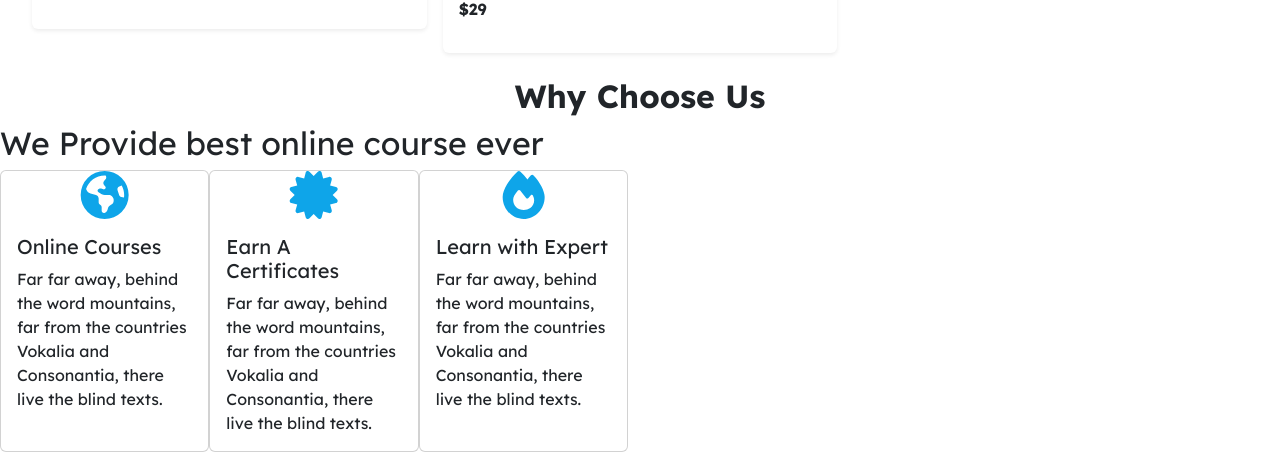
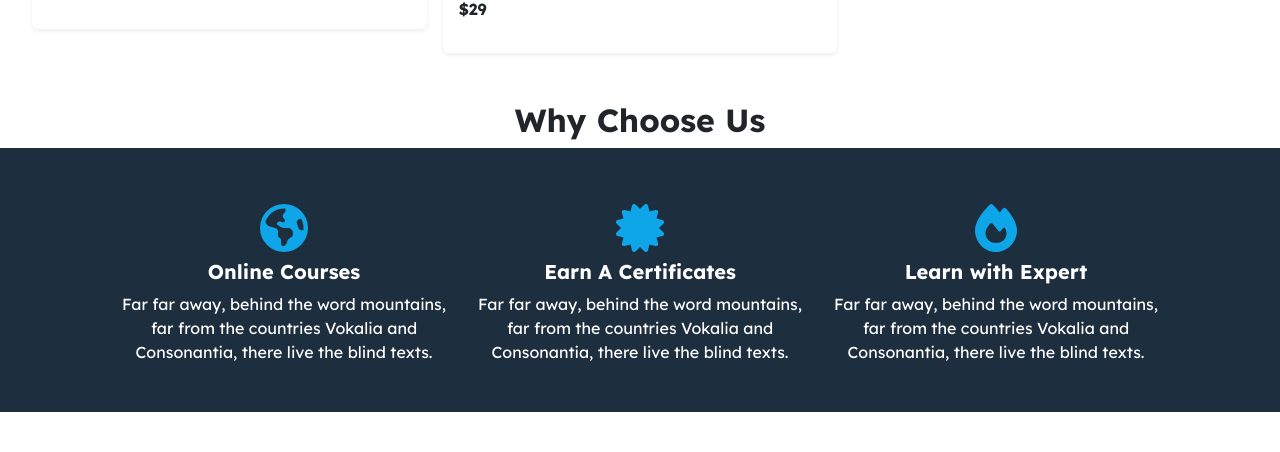
Before and after one commit to mahbubrahman1/learn-today, a React (Create React App) app: page / in a window 1280 px wide. Shown: the part 2177-2629 px from the top of the page. After the commit the page ends 2589 px from the top, so only its background shows below. Built offline with nearby package versions, Linux system fonts and the light colour scheme.

Commit message:
completed about section

```diff
--- a/src/pages/About.js
+++ b/src/pages/About.js
@@ -1,45 +1,44 @@
 import React from 'react'
-import { Card, Col, Row } from 'react-bootstrap'
+import { Card, Col, Container, Row } from 'react-bootstrap'
 import { FontAwesomeIcon } from '@fortawesome/react-fontawesome'
 import { faEarthAmericas, faCertificate, faFire } from '@fortawesome/free-solid-svg-icons'
 import '../styles/custom.scss'
 
 const About = () => {
     return (
-        <div>
-            <h2>We Provide best online course ever</h2>
-            <Row xs={1} md={2} className="g-4">
-                <Col className='d-flex'>
-                    <Card>
-                        <FontAwesomeIcon icon={faEarthAmericas} size='3x' className='custom-icon' />
-                        <Card.Body>
-                            <Card.Title>Online Courses</Card.Title>
-                            <Card.Text>
+        <div className='custom-color-bg'>
+            <Container className='p-5'>
+                <Row xs={1} md={3} className="g-4">
+                    <Col className='d-flex flex-column justify-items-center'>
+                        <FontAwesomeIcon icon={faEarthAmericas} size='3x' className='custom-color mt-2' />
+                        <Card.Body className='text-center text-white mt-2'>
+                            <Card.Title className='fw-bold'>Online Courses</Card.Title>
+                            <Card.Text className='mt-2'>
                                 Far far away, behind the word mountains, far from the countries Vokalia and Consonantia, there live the blind texts.
                             </Card.Text>
                         </Card.Body>
-                    </Card>
-                    <Card>
-                        <FontAwesomeIcon icon={faCertificate} size='3x' className='custom-icon' />
-                        <Card.Body>
-                            <Card.Title>Earn A Certificates</Card.Title>
-                            <Card.Text>
+                    </Col>
+                    <Col className='d-flex flex-column justify-items-center'>
+                        <FontAwesomeIcon icon={faCertificate} size='3x' className='custom-color mt-2' />
+                        <Card.Body className='text-center text-white mt-2'>
+                            <Card.Title className='fw-bold'>Earn A Certificates</Card.Title>
+                            <Card.Text className='mt-2'>
                                 Far far away, behind the word mountains, far from the countries Vokalia and Consonantia, there live the blind texts.
                             </Card.Text>
                         </Card.Body>
-                    </Card>
-                    <Card>
-                        <FontAwesomeIcon icon={faFire} size='3x' className='custom-icon' />
-                        <Card.Body>
-                            <Card.Title>Learn with Expert</Card.Title>
-                            <Card.Text>
+                    </Col>
+                    <Col className='d-flex flex-column justify-items-center'>
+                        <FontAwesomeIcon icon={faFire} size='3x' className='custom-color mt-2' />
+                        <Card.Body className='text-center text-white mt-2'>
+                            <Card.Title className='fw-bold'>Learn with Expert</Card.Title>
+                            <Card.Text className='mt-2'>
                                 Far far away, behind the word mountains, far from the countries Vokalia and Consonantia, there live the blind texts.
                             </Card.Text>
                         </Card.Body>
-                    </Card>
-                </Col>
-            </Row>
-        </div>
+                    </Col>
+                </Row>
+            </Container>
+        </div >
     )
 }
 
--- a/src/pages/Home.js
+++ b/src/pages/Home.js
@@ -30,7 +30,7 @@ const Home = () => {
             </motion.div>
 
             {/* about us */}
-            <h2 className='text-center mt-4 fw-bold'>Why Choose Us</h2>
+            <h2 className='text-center mt-5 fw-bold'>Why Choose Us</h2>
             <About />
         </div>
     )
--- a/src/styles/custom.scss
+++ b/src/styles/custom.scss
@@ -8,6 +8,10 @@
     background-repeat: no-repeat;
 }
 
-.custom-icon {
+.custom-color {
     color: #0EA5E9;
 }
+
+.custom-color-bg {
+    background: #1D2E3E;
+}
```
